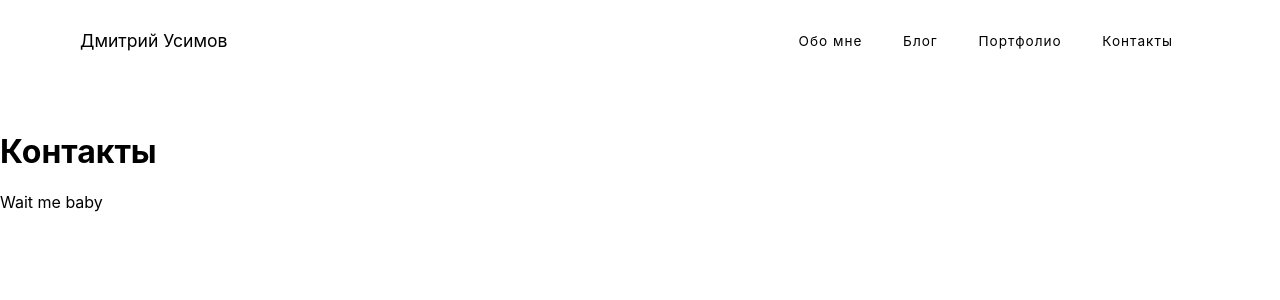
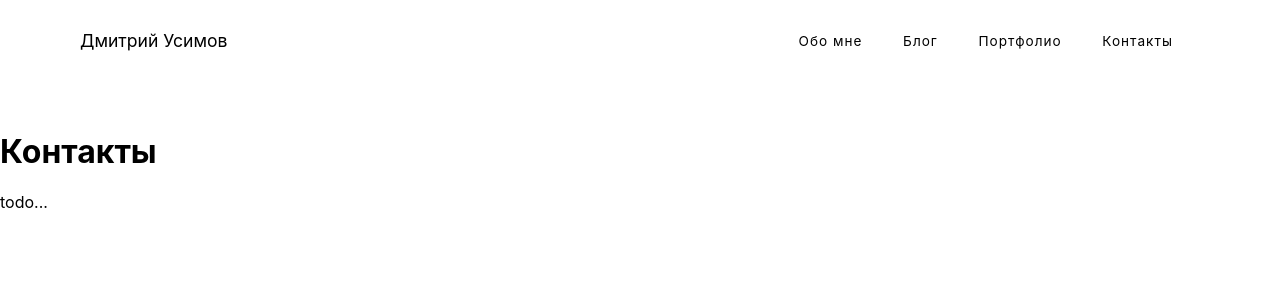
Before and after one commit to heyheyheyxd/xdxd, a SvelteKit app: page /contact in a window 1280 px wide. Shown: the top 300 px of the page. Built offline with nearby package versions, Linux system fonts and the light colour scheme.

Commit message:
add contact

```diff
--- a/src/routes/contact/+page.svelte
+++ b/src/routes/contact/+page.svelte
@@ -1,3 +1,3 @@
 <h1>Контакты</h1>
 
-Wait me baby
+todo...
```
